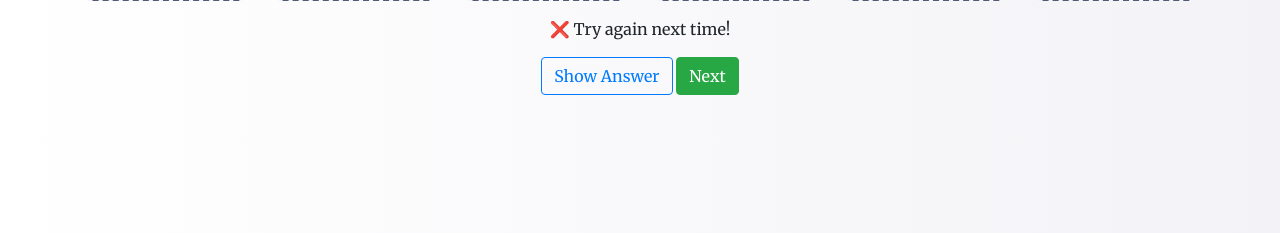
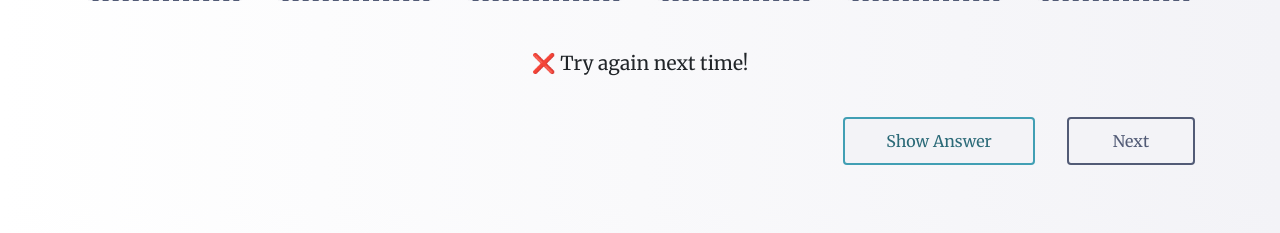
Before and after one commit to popi-x/UI-final-project, a Flask app: page /quiz/1/answer in a window 1280 px wide. Shown: the part 534-767 px from the top of the page. Run offline with Flask 3, Linux system fonts and the light colour scheme; some libraries are stand-ins or nearby versions.

Commit message:
ADD button hover-over styles in quiz templates

```diff
--- a/Static/css/quiz.css
+++ b/Static/css/quiz.css
@@ -15,6 +15,7 @@
 }
   */
 
+/*Drag and Drop*/
   .dropzone {
     width: 100%;
     height: 40px;
@@ -41,12 +42,11 @@
 
 .used{
     background-color: grey;
-    cursor: not-allowed;
+    /*cursor: not-allowed;*/
 }
 
 
 /*Quiz section Progress bar*/
-
 
 .bg-gradient-green{
   background: linear-gradient(90deg, #87c6d4 0%, #419FB4 100%);
@@ -54,20 +54,33 @@
 }
 
 
-
 .quiz-image {
   max-height: 350px;
   object-fit: contain;
 }
 
+/*Quiz Submit Button*/
+#submit-btn-wrapper {
+  display: flex;
+  justify-content: flex-end;/* aligns button to the right */
+  margin-top: 2.5rem;
+}
+
 #submit-btn{
-  width: auto;
-  height: auto;
+  width: 8rem;
+  height: 3rem;
   background-color: #F3F3F7;
   border: 1px solid #525B76;
   border-radius: 4px;
   font-family: 'Merriweather', serif;
-  /*text-align: right;*/
+  cursor:pointer;
+}
+#submit-btn:hover{
+  background-color: #525B76;
+  color: #F3F3F7;
+  box-shadow: 0 2pt 8pt rgba(0, 0, 0, 0.5);
+  transform: translateY(-1px);
+  transition: all 0.2s ease;
 }
 
 #quiz-question{
@@ -75,3 +88,54 @@
   font-weight: 600;*/
   padding-top: 4rem;
 }
+
+/*Quiz Answer Page*/
+#answer-feedback-wrapper{
+  display: flex;
+  justify-content: center;
+  margin-top: 3rem;
+  font-size: 1.2rem;
+}
+
+#answer-btn-wrapper{
+  display: flex;
+  justify-content: flex-end;/* aligns button to the right */
+  margin-top: 2.5rem;
+  gap: 2rem; /*gap between the two buttons*/
+}
+
+#show-answer-btn{
+  width: 12rem;
+  height: 3rem;
+  color: #2B6A78;
+  background-color: #F3F3F7;
+  border: 2px solid #419FB4;
+  border-radius: 4px;
+  font-family: 'Merriweather', serif;
+}
+
+#show-answer-btn:hover{
+  color: #F3F3F7;
+  background-color: #419FB4;
+  transform: translateY(-1px);
+  box-shadow: 0 2pt 8pt rgba(0, 0, 0, 0.5);
+  transition: all 0.2s ease;
+}
+
+#next-btn{
+  width: 8rem;
+  height: 3rem;
+  color: #525B76;
+  background-color: #F3F3F7;
+  border: 2px solid #525B76;
+  border-radius: 4px;
+  font-family: 'Merriweather', serif;
+}
+
+#next-btn:hover{
+  color: #F3F3F7;
+  background-color: #525B76;
+  box-shadow: 0 2pt 8pt rgba(0, 0, 0, 0.5);
+  transform: translateY(-1px);
+  transition: all 0.2s ease;
+}
--- a/Templates/quiz.html
+++ b/Templates/quiz.html
@@ -21,7 +21,7 @@
   <!-- To be filled in by specific quiz templates -->
   {% endblock %}
 
-  <div class="text-center mt-4">
+  <div id="submit-btn-wrapper">
     <button id="submit-btn">submit</button>
   </div>
 </div>
--- a/Templates/quiz_answer.html
+++ b/Templates/quiz_answer.html
@@ -50,12 +50,12 @@
     {% endfor %}
   </div>
   <!-- Feedback -->
-  <p class="fs-5 fw-bold text-center">
+  <p id="answer-feedback-wrapper" class="fs-5 fw-bold text-center">
     {{ '✅ Correct!' if is_correct else '❌ Try again next time!' }}
   </p>
 
   <!-- Show Answer / Next -->
-  <div class="text-center mb-3">
+  <div id="answer-btn-wrapper">
     <button id="show-answer-btn" class="btn btn-outline-primary">Show Answer</button>
     <button id="next-btn" class="btn btn-success">Next</button>
   </div>
```
